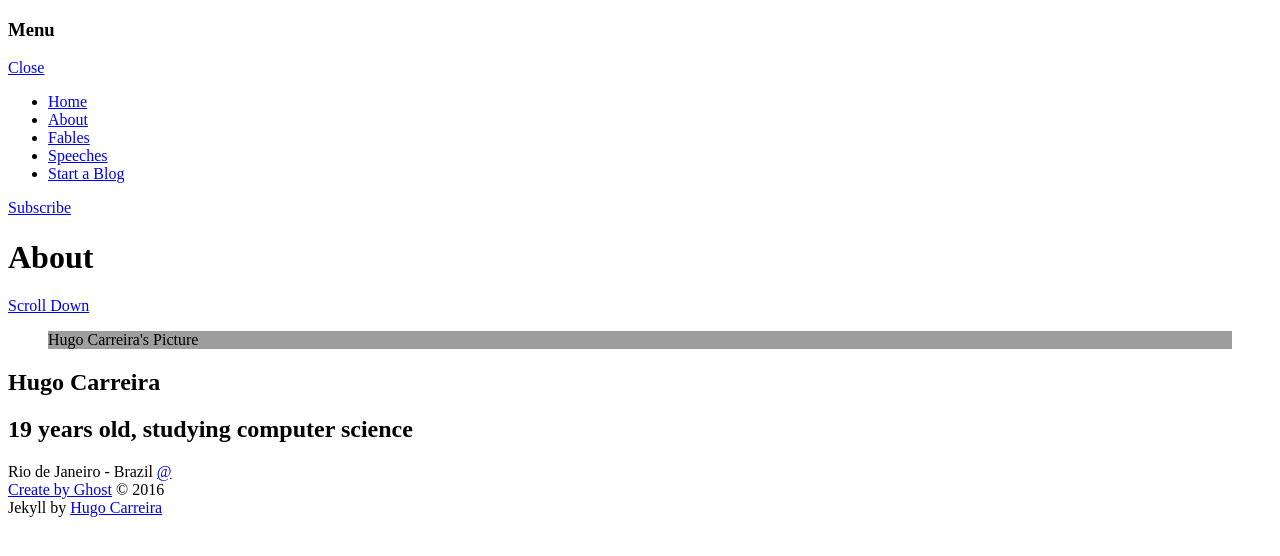
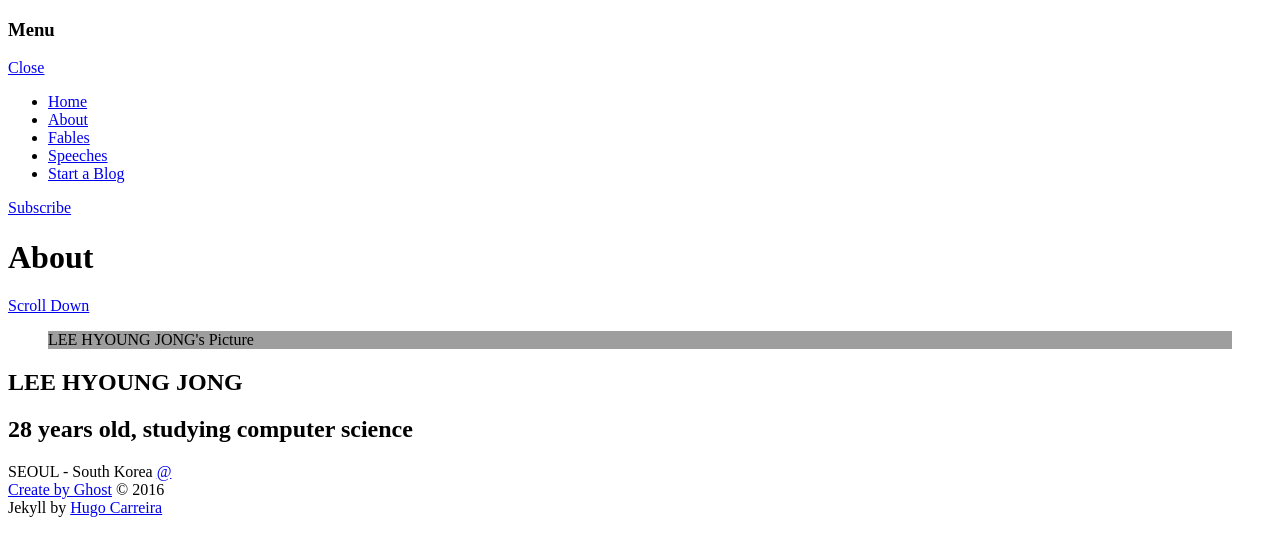
Before and after one commit to wkgmr1111/wkgmr1111.github.io-medc, a Jekyll site: the page built from about/index.md, in a window 1280 px wide. Shown: the top 556 px of the page. Built offline with Jekyll 4.4.1, drawn with Linux system fonts in a browser that asks for light colours; nearby versions of some CDN libraries; comment, search, counter and statistics services are not loaded; grey boxes are pictures that could not be loaded.

Commit message:
Update _config.yml

```diff
--- a/_config.yml
+++ b/_config.yml
@@ -1,10 +1,10 @@
 title: Jekyll Vision Casper Theme
-email: hugo.colombo23@gmail.com
+email: wkgmr1111@gmail.com
 author:
   picture: http://site.hugocarreira.me/assets/img/compressed/hugo.jpg #URL FORMAT
-  name: Hugo Carreira
-  location: Rio de Janeiro - Brazil
-  description: "19 years old, studying computer science"
+  name: LEE HYOUNG JONG
+  location: SEOUL - South Korea
+  description: "28 years old, studying computer science"
 description: only my simple vision of casper theme
 # baseurl: "/"
 url: https://wkgmr1111.github.io/wkgmr1111.github.io-medc/
```
